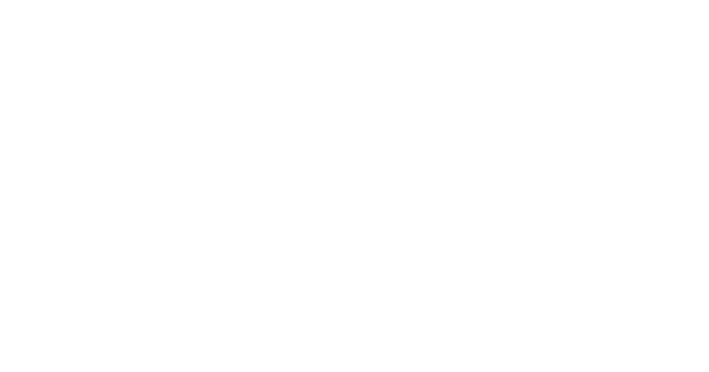
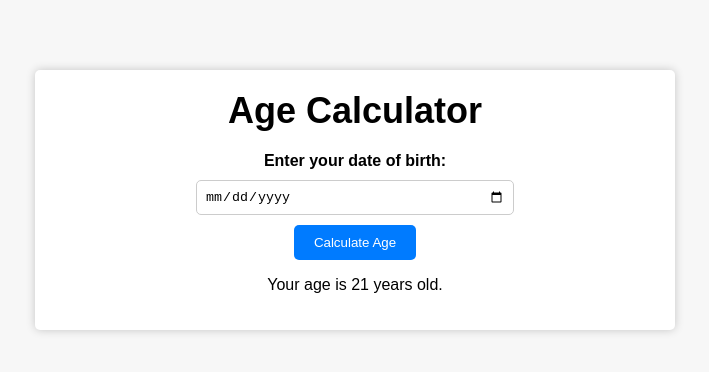
Before and after one commit to NickBerto101/ageCalc, a plain HTML site: page index.html in a window 1280 px wide. Shown: the whole page, without its empty margins (285-994 px from the left). Drawn offline with Linux system fonts and the light colour scheme.

Commit message:
style updated

```diff
--- a/index.html
+++ b/index.html
@@ -6,8 +6,21 @@
         <meta name="viewport" content="width=device-width,
             initial-scale=1.0">
         <title>Age Calculator</title>
+        <link rel="stylesheet" href="style.css">
     </head>
     <body>
+        <div class="container">
+            <h1>Age Calculator</h1>
+            <div class="form">
+                <label
+                for="birthday">Enter your date of birth:</label>
+                <input type="date"
+                       id="'birthday"
+                       name="birthday">
+                <button>Calculate Age</button>
+                <p id="result">Your age is 21 years old.</p>
+            </div>
+        </div>
 
     </body>
     </html>
--- /dev/null
+++ b/style.css
@@ -0,0 +1,65 @@
+body {
+    margin:0;
+    padding: 20px;
+    font-family: "Montserrat", sans-serif;
+    background-color: #f7f7f7;
+}
+
+.container {
+    background-color: white;
+    box-shadow: 0 0 10px rgba(0,0,0,.2);
+    padding: 20px;
+    max-width: 600px;
+    margin: 0 auto;
+    border-radius: 5px;
+    margin-top:50px;
+}
+
+h1 {
+    font-size: 36px;
+    text-align: center;
+    margin-top: 0;
+    margin-bottom: 20px;
+
+}
+
+.form {
+    display: flex;
+    flex-direction: column;
+    align-items: center;
+}
+
+label {
+    font-weight: bold;
+    margin-bottom: 10px;
+}
+
+input {
+    padding: 8px;
+    border: 1px solid #ccc;
+    border-radius: 5px;
+    width: 100%;
+    max-width: 300px;
+}
+
+button {
+    background-color: #007bff;
+    color: white;
+    border: none;
+    padding: 10px 20px;
+    border-radius: 5px;
+    margin-top: 10px;
+    cursor: pointer;
+    transition: background-color .3s ease;
+
+}
+button:hover {
+    background-color: #0062cc;
+}
+
+#results {
+    margin-top: 20px;
+    font-size: 24px;
+    font-weight: bold;
+
+}
```
